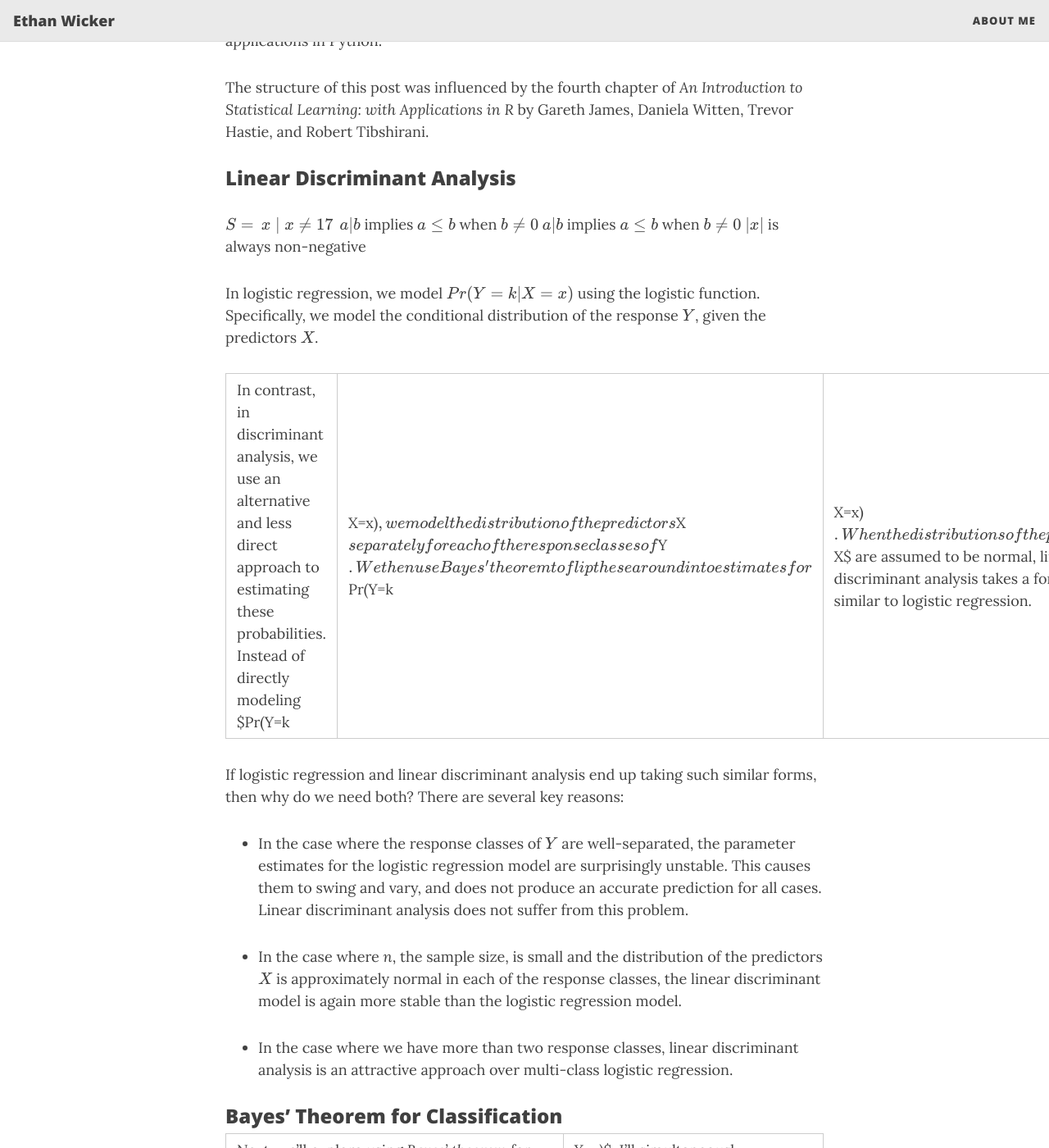
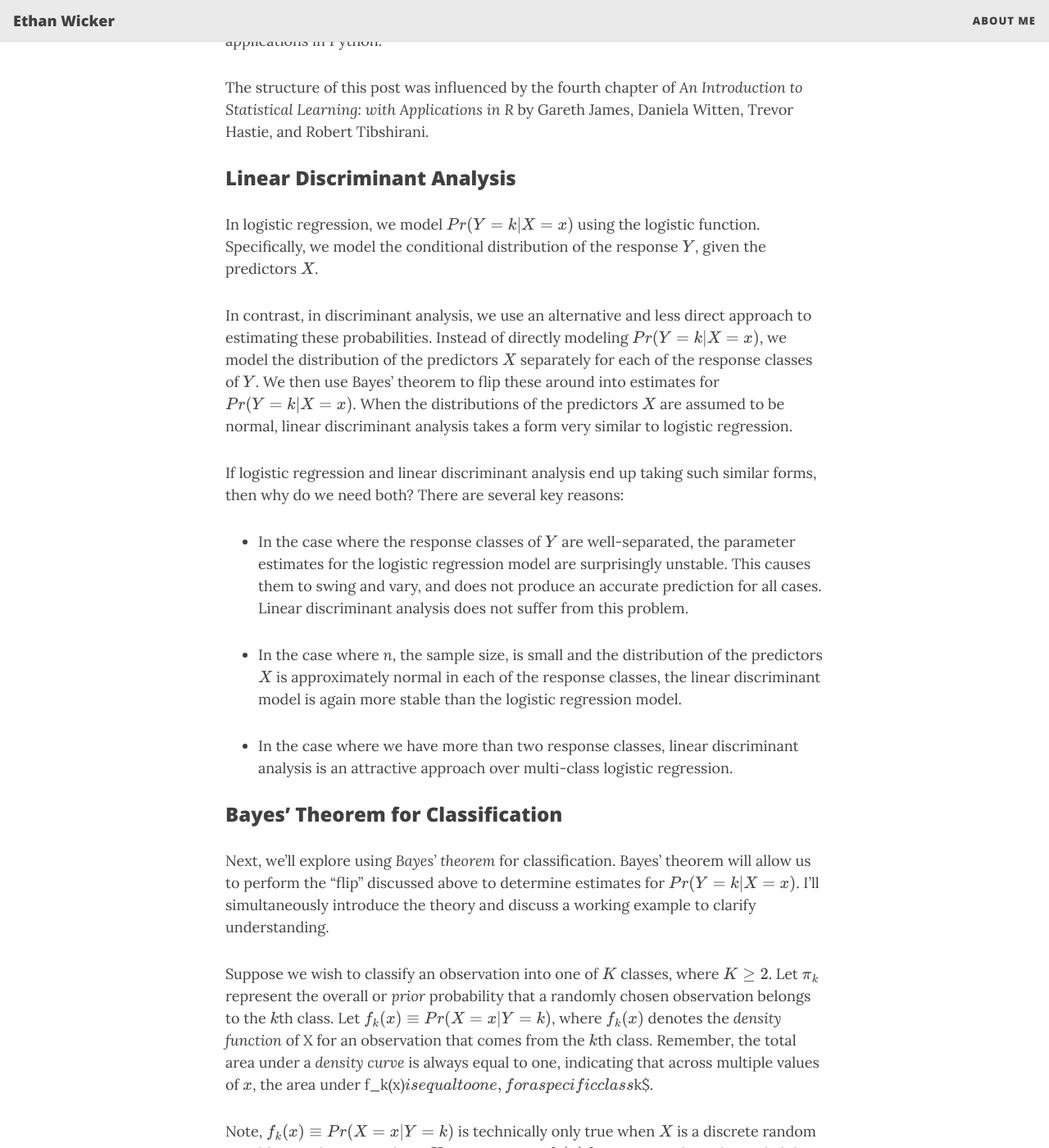
Before and after one commit to ethanwicker/ethanwicker.github.io, a Jekyll site: the page built from _posts/2021-02-03-linear-discriminant-analysis-001.md, in a window 1280 px wide and 1400 px high, scrolled down 375 px. Shown: the whole window at 82% size. Built offline with Jekyll 4.4.1, drawn with Linux system fonts in a browser that asks for light colours; nearby versions of some CDN libraries; formulas are drawn with MathJax 3; some of the changed text lies outside the part shown.

Commit message:
Updating post

```diff
--- a/_posts/2021-02-03-linear-discriminant-analysis-001.md
+++ b/_posts/2021-02-03-linear-discriminant-analysis-001.md
@@ -11,14 +11,9 @@ The structure of this post was influenced by the fourth chapter of *An Introduct
 
 ### Linear Discriminant Analysis
 
-$S = \{\, x \mid x \not= 17 \,\}$
-$a \vert b$ implies $a \leq b$ when $b \ne 0$
-$a|b$ implies $a \leq b$ when $b \ne 0$
-$\lvert x \rvert$ is always non-negative
-
 In logistic regression, we model $Pr(Y=k \vert X=x)$ using the logistic function.  Specifically, we model the conditional distribution of the response $Y$, given the predictors $X$.
 
-In contrast, in discriminant analysis, we use an alternative and less direct approach to estimating these probabilities.  Instead of directly modeling $Pr(Y=k|X=x)$, we model the distribution of the predictors $X$ separately for each of the response classes of $Y$.  We then use Bayes' theorem to flip these around into estimates for $Pr(Y=k|X=x)$.  When the distributions of the predictors $X$ are assumed to be normal, linear discriminant analysis takes a form very similar to logistic regression.
+In contrast, in discriminant analysis, we use an alternative and less direct approach to estimating these probabilities.  Instead of directly modeling $Pr(Y=k \vert X=x)$, we model the distribution of the predictors $X$ separately for each of the response classes of $Y$.  We then use Bayes' theorem to flip these around into estimates for $Pr(Y=k \vert X=x)$.  When the distributions of the predictors $X$ are assumed to be normal, linear discriminant analysis takes a form very similar to logistic regression.
 
 If logistic regression and linear discriminant analysis end up taking such similar forms, then why do we need both?  There are several key reasons:
 
@@ -30,11 +25,11 @@ If logistic regression and linear discriminant analysis end up taking such simil
 
 ### Bayes' Theorem for Classification
 
-Next, we'll explore using *Bayes' theorem* for classification.  Bayes' theorem will allow us to perform the "flip" discussed above to determine estimates for $Pr(Y=k|X=x)$.  I'll simultaneously introduce the theory and discuss a working example to clarify understanding.
+Next, we'll explore using *Bayes' theorem* for classification.  Bayes' theorem will allow us to perform the "flip" discussed above to determine estimates for $Pr(Y=k \vert X=x)$.  I'll simultaneously introduce the theory and discuss a working example to clarify understanding.
 
-Suppose we wish to classify an observation into one of $K$ classes, where $K \gte 2$.  Let $\pi_k$ represent the overall or *prior* probability that a randomly chosen observation belongs to the $k$th class.  Let $f_k(x) \equiv Pr(X=x|Y=k)$, where $f_k(x)$ denotes the *density function* of X for an observation that comes from the $k$th class.  Remember, the total area under a *density curve* is always equal to one, indicating that across multiple values of $x$, the area under f_k(x)$ is equal to one, for a specific class $k$.
+Suppose we wish to classify an observation into one of $K$ classes, where $K \geq 2$.  Let $\pi_k$ represent the overall or *prior* probability that a randomly chosen observation belongs to the $k$th class.  Let $f_k(x) \equiv Pr(X=x \vert Y=k)$, where $f_k(x)$ denotes the *density function* of X for an observation that comes from the $k$th class.  Remember, the total area under a *density curve* is always equal to one, indicating that across multiple values of $x$, the area under f_k(x)$ is equal to one, for a specific class $k$.
 
-Note, $f_k(x) \equiv Pr(X=x|Y=k)$ is technically only true when $X$ is a discrete random variable.  For the event where $X$ is continuous, $f_k(x)dx$ corresponds to the probability of $X$ falling in a small region $dx$ around $x$.
+Note, $f_k(x) \equiv Pr(X=x \vert Y=k)$ is technically only true when $X$ is a discrete random variable.  For the event where $X$ is continuous, $f_k(x)dx$ corresponds to the probability of $X$ falling in a small region $dx$ around $x$.
 
 Let's explore an example.  Imagine the United States, the United Kingdom and Canada are comparing the times it takes their citizens to run an 800-meter run.  The United States provides the times for 200 of their citizens, the United Kingdom provides the times for 300 of their citizens, and Canada provides the times for 100 of their citizens.
 
@@ -57,11 +52,11 @@ Pr(Y = k|X = x) = \frac{\pi_k f_k(x){\sum_{l=1}{K}\pi_l f_l(x)}.
 $$
 
 
-Notice, we can use estimates of $\pi_k$ and $\f_k(X)$ to compute $p_k(X)$, where $p_k(X) = Pr(Y = k|X = x)$.  In general, it is straightforward to estimate $\pi_k$ if we have a random sample of observation with responses from the populations.  However, estimating the density function $f_k(X)$ can be more challenging, unless we assume some simple forms for these densities.
+Notice, we can use estimates of $\pi_k$ and $\f_k(X)$ to compute $p_k(X)$, where $p_k(X) = Pr(Y = k \vert X = x)$.  In general, it is straightforward to estimate $\pi_k$ if we have a random sample of observation with responses from the populations.  However, estimating the density function $f_k(X)$ can be more challenging, unless we assume some simple forms for these densities.
 
 $p_k(X)$ is referred to as the *posterior* probability that an observation $X = x$ belongs to the $k$th class.  It is the probability that an observation belongs to the $k$th class, given the predictor value for that observation.
 
-In our example, let's calculate the posterior probability that runners with 800-meter times of three minutes are American.  Let's imagine for simplicity that 50 American's run a time of exactly three minutes, while 10 Britain's and 20 Canadians run a time of exactly three minutes.  Thus, the posterior probability that an observation $X = 3 minutes$ is American is given by
+In our example, let's calculate the posterior probability that runners with 800-meter times of three minutes are American.  Let's imagine for simplicity that 50 American's run a time of exactly three minutes, while 10 Britains and 20 Canadians run a time of exactly three minutes.  Thus, the posterior probability that an observation $X = 3 minutes$ is American is given by
 
 $$
 \begin{aligned}
```
